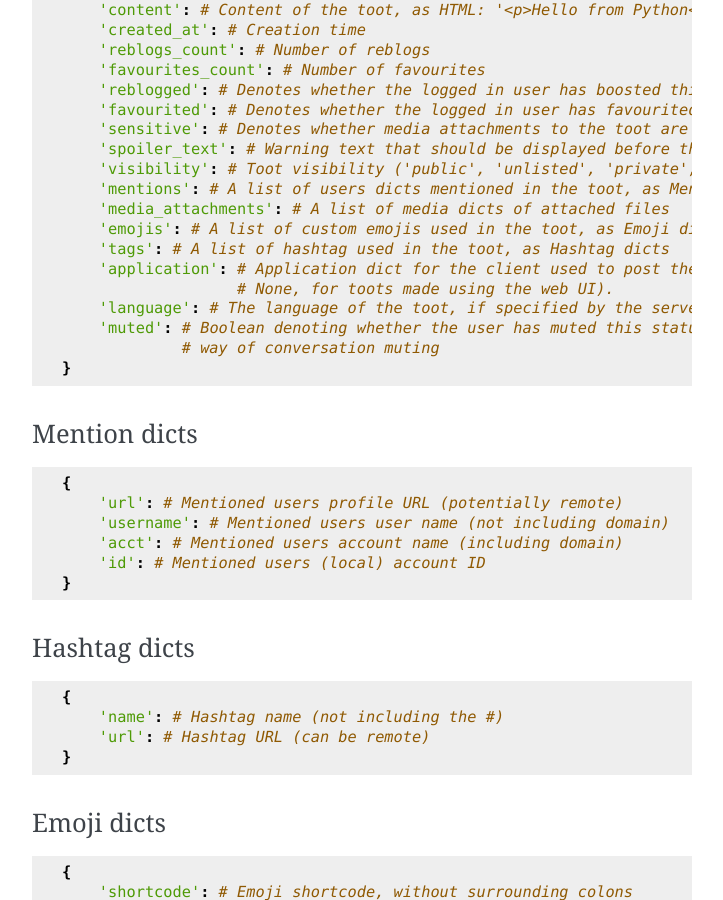
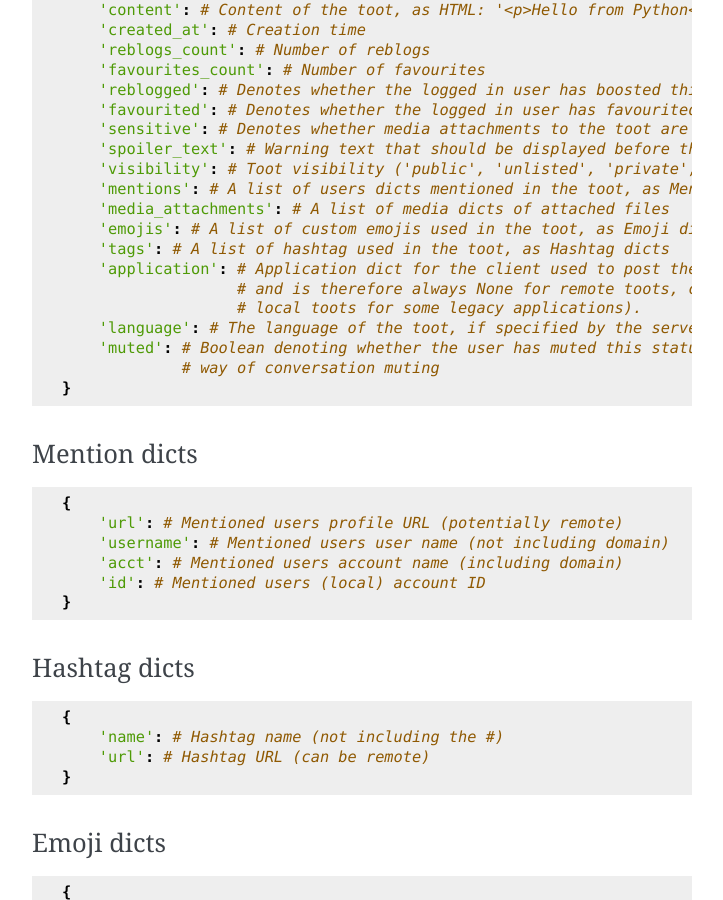
Before and after one commit to halcy/Mastodon.py, a Sphinx documentation site: the page built from docs/index.rst, in a window 1280 px wide and 900 px high, scrolled down 4765 px. Shown: the whole window, without its empty margins (388-1111 px from the left). Built offline with Sphinx 7.4.7, drawn with Linux system fonts in a browser that asks for light colours.

Commit message:
The application field is weird (#115)

```diff
--- a/docs/index.rst
+++ b/docs/index.rst
@@ -241,8 +241,9 @@ Toot dicts
         'media_attachments': # A list of media dicts of attached files
         'emojis': # A list of custom emojis used in the toot, as Emoji dicts
         'tags': # A list of hashtag used in the toot, as Hashtag dicts
-        'application': # Application dict for the client used to post the toot (Can be
-                       # None, for toots made using the web UI).
+        'application': # Application dict for the client used to post the toot (Does not federate
+                       # and is therefore always None for remote toots, can also be None for
+                       # local toots for some legacy applications).
         'language': # The language of the toot, if specified by the server.
         'muted': # Boolean denoting whether the user has muted this status by
                  # way of conversation muting
```
